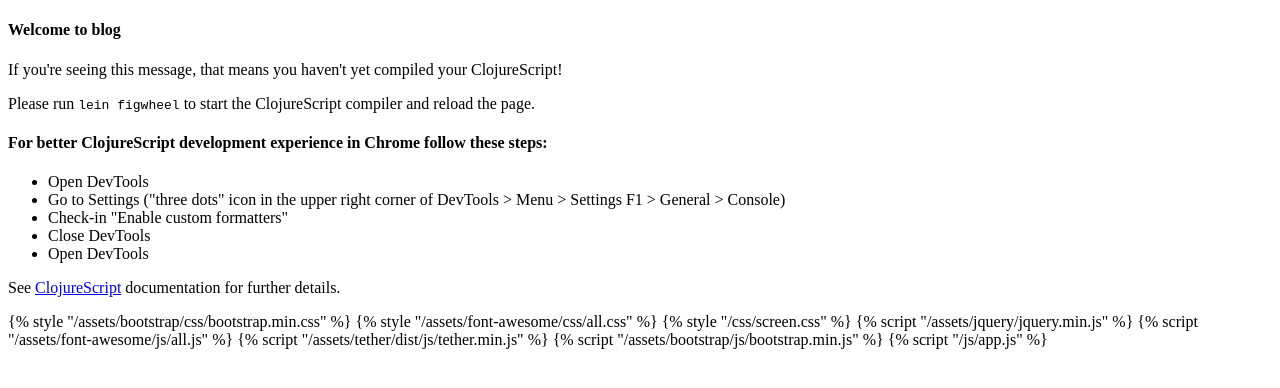
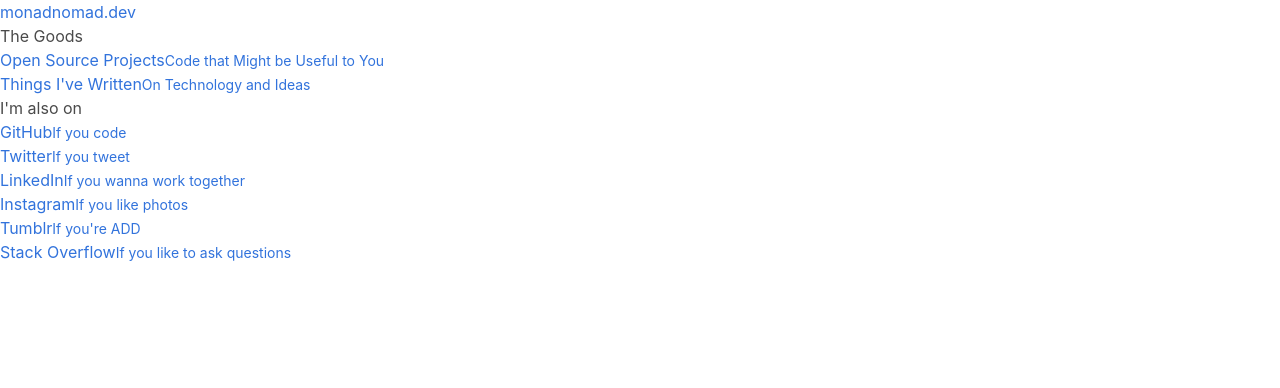
Before and after one commit to vaer-k/blog, a plain HTML site: page resources/html/home.html in a window 1280 px wide. Drawn offline with nearby package versions, Linux system fonts and the light colour scheme.

Commit message:
Init landing page

```diff
--- a/resources/html/home.html
+++ b/resources/html/home.html
@@ -3,44 +3,40 @@
   <head>
       <meta charset="UTF-8"/>
       <meta name="viewport" content="width=device-width, initial-scale=1">
-      <title>Welcome to blog</title>
+      <title>Vincent Raerek on the Interwebs</title>
+      <link rel="stylesheet" href="https://cdnjs.cloudflare.com/ajax/libs/bulma/0.7.4/css/bulma.min.css">
+      <script defer src="https://use.fontawesome.com/releases/v5.3.1/js/all.js"></script>
   </head>
+
   <body>
+      <header>
+        <h1><a href="/">monadnomad.dev</a></h1>
+      </header>
 
-    <div id="app">
-      <div class="container-fluid">
-        <div class="card-deck">
-          <div class="card-block">
-            <h4>Welcome to blog</h4>
-            <p>If you're seeing this message, that means you haven't yet compiled your ClojureScript!</p>
-            <p>Please run <code>lein figwheel</code> to start the ClojureScript compiler and reload the page.</p>
-            <h4>For better ClojureScript development experience in Chrome follow these steps:</h4>
-            <ul>
-              <li>Open DevTools
-              <li>Go to Settings ("three dots" icon in the upper right corner of DevTools > Menu > Settings F1 > General > Console)
-              <li>Check-in "Enable custom formatters"
-              <li>Close DevTools
-              <li>Open DevTools
-            </ul>
-            <p>See <a href="http://www.luminusweb.net/docs/clojurescript.md">ClojureScript</a> documentation for further details.</p>
-          </div>
-        </div>
-      </div>
-    </div>
+      <main>
+        <section class="primary-nav">
+          <h3>The Goods</h3>
+          <ul>
+            <li><a href="https://github.com/vaer-k">Open Source Projects<small>Code that Might be Useful to You</small></a></li>
+            <li><a href="/posts.html">Things I've Written<small>On Technology and Ideas</small></a></li>
+          </ul>
 
-    <!-- scripts and styles -->
-    {% style "/assets/bootstrap/css/bootstrap.min.css" %}
-    {% style "/assets/font-awesome/css/all.css" %}
-    {% style "/css/screen.css" %}
+          <h3>I'm also on</h3>
+          <ul>
+            <li><a href="https://github.com/vaer-k" target="tab">GitHub<small>If you code</small></a></li>
+            <li><a href="https://twitter.com/vaer_k" target="tab">Twitter<small>If you tweet</small></a></li>
+            <li><a href="https://www.linkedin.com/in/vincentraerek" target="tab">LinkedIn<small>If you wanna work together</small></a></li>
+            <li><a href="https://instagram.com/vaer_k" target="tab">Instagram<small>If you like photos</small></a></li>
+            <li><a href="https://vaer-k.tumblr.com/" target="tab">Tumblr<small>If you're ADD</small></a></li>
+            <li><a href="https://stackoverflow.com/users/2602816/vaer-k" target="tab">Stack Overflow<small>If you like to ask questions</small></a></li>
+          </ul>
+        </section>
+      </main>
+  </body>
 
-    {% script "/assets/jquery/jquery.min.js" %}
-    {% script "/assets/font-awesome/js/all.js" %}
-    {% script "/assets/tether/dist/js/tether.min.js" %}
-    {% script "/assets/bootstrap/js/bootstrap.min.js" %}
+  <script type="text/javascript">
+    var csrfToken = "{{csrf-token}}";
+  </script>
+  <!-- {% script "/js/app.js" %} -->
 
-    <script type="text/javascript">
-        var csrfToken = "{{csrf-token}}";
-    </script>
-    {% script "/js/app.js" %}
-  </body>
 </html>
```
Also changed, not shown: resources/html/construction.html (+1 -1 lines), resources/html/home-default.html (added, +46 -0 lines), 1 other file.
